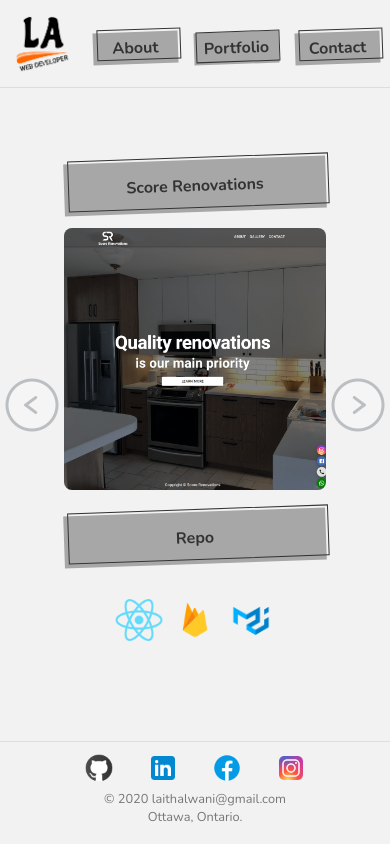
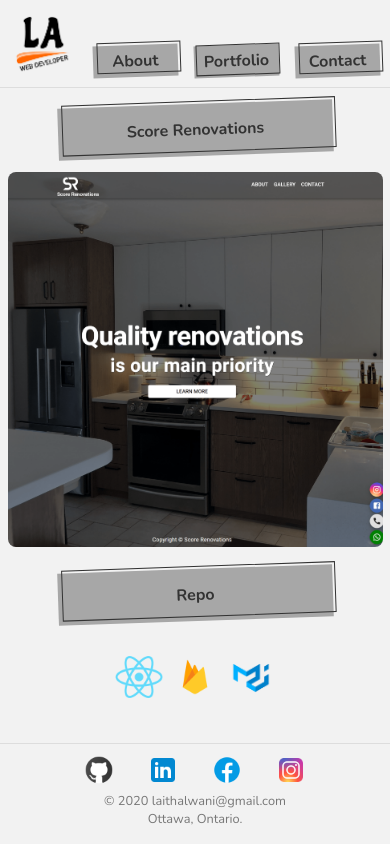
Before and after one commit to LaithAlwani/LaithAlwani, a Next.js app: page /portfolio in a window 390 px wide. Built offline with nearby package versions, Linux system fonts and the light colour scheme.

Commit message:
added touch move to profolio

```diff
--- a/components/projects/project.js
+++ b/components/projects/project.js
@@ -1,7 +1,7 @@
 import styles from "./project.module.css";
 import Image from "next/image";
 
-export default function Project({ project }) {
+export default function Project({ project, cycleProject}) {
   const { title, image, technologies, appLink, repoLink } = project;
   return (
     <div className={styles.root}>
@@ -15,7 +15,7 @@ export default function Project({ project }) {
           {title}
         </a>
       </div>
-      <Image src={image} alt={title} width={375} height={375} priority />
+      <Image src={image} alt={title} width={375} height={375} priority onTouchMove={()=>cycleProject("next")} />
       <div>
         <a
           href={repoLink}
--- a/pages/portfolio.js
+++ b/pages/portfolio.js
@@ -30,8 +30,9 @@ export default function Portfolio() {
         alt=""
         onClick={() => cycleProject("prev")}
         className={styles.prev}
+
       />
-      <Project project={projects[projectIndex]} />
+      <Project project={projects[projectIndex]} cycleProject={cycleProject} />
 
         <img
           src="/images/next-page.png"
--- a/styles/Porfolio.module.css
+++ b/styles/Porfolio.module.css
@@ -6,19 +6,19 @@
 }
 .prev {
   transform: rotate(180deg);
-
+  margin-right: 1rem;
   opacity: 0.3
 }
 .next {
-
+ margin-left: 1rem;
   opacity: 0.3;
 }
 
-@media only screen and (max-width: 600px) {
+@media only screen and (max-width: 768px) {
   .prev {
-    left: 0;
+    display: none;
   }
   .next {
-    right: 0;
+    display: none;
   }
 }
--- a/styles/globals.css
+++ b/styles/globals.css
@@ -32,7 +32,7 @@ nav {
   position: relative;
   display: flex;
   justify-content: flex-end;
-  align-items: center;
+  align-items: flex-end;
   padding: 10px;
   border-bottom: 1px solid #ddd;
 }
```
